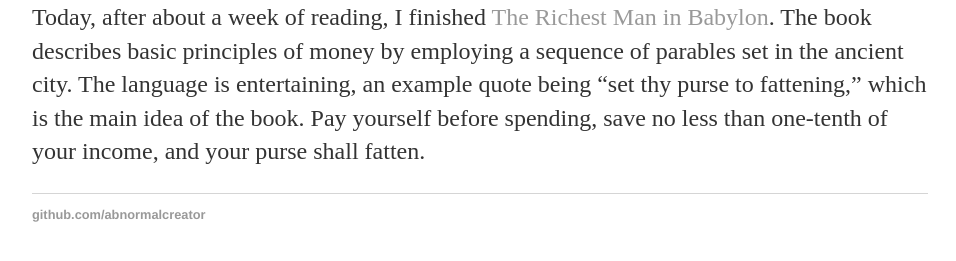
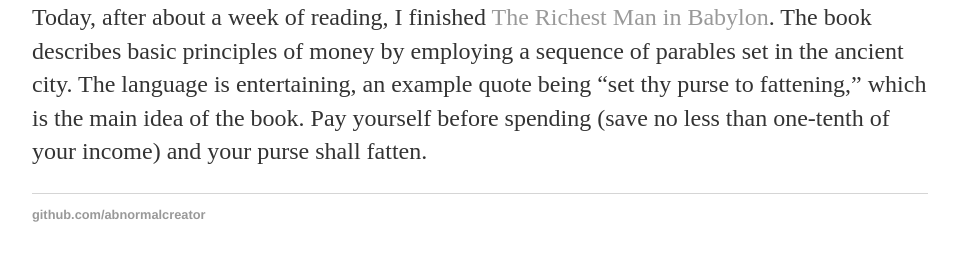
Before and after one commit to abnormalcreator/abnormalcreator.github.io, a Jekyll site: the page built from _posts/2023-05-29-rich-babylon.md, in a window 1280 px wide. Shown: the part 309-570 px from the top of the page, without its empty margins (160-1116 px from the left). Built offline with Jekyll 4.4.1, drawn with Linux system fonts in a browser that asks for light colours.

```diff
--- a/_posts/2023-05-29-rich-babylon.md
+++ b/_posts/2023-05-29-rich-babylon.md
@@ -4,4 +4,4 @@ title: "Book Discussion: The Richest Man In Babylon"
 date: 2023-05-29
 ---
 
-Today, after about a week of reading, I finished [The Richest Man in Babylon](https://www.google.com/books/edition/The_Richest_Man_in_Babylon/5MeNDwAAQBAJ?hl=en&gbpv=0). The book describes basic principles of money by employing a sequence of parables set in the ancient city. The language is entertaining, an example quote being "set thy purse to fattening," which is the main idea of the book. Pay yourself before spending, save no less than one-tenth of your income, and your purse shall fatten.
+Today, after about a week of reading, I finished [The Richest Man in Babylon](https://www.google.com/books/edition/The_Richest_Man_in_Babylon/5MeNDwAAQBAJ?hl=en&gbpv=0). The book describes basic principles of money by employing a sequence of parables set in the ancient city. The language is entertaining, an example quote being "set thy purse to fattening," which is the main idea of the book. Pay yourself before spending (save no less than one-tenth of your income) and your purse shall fatten.
```
